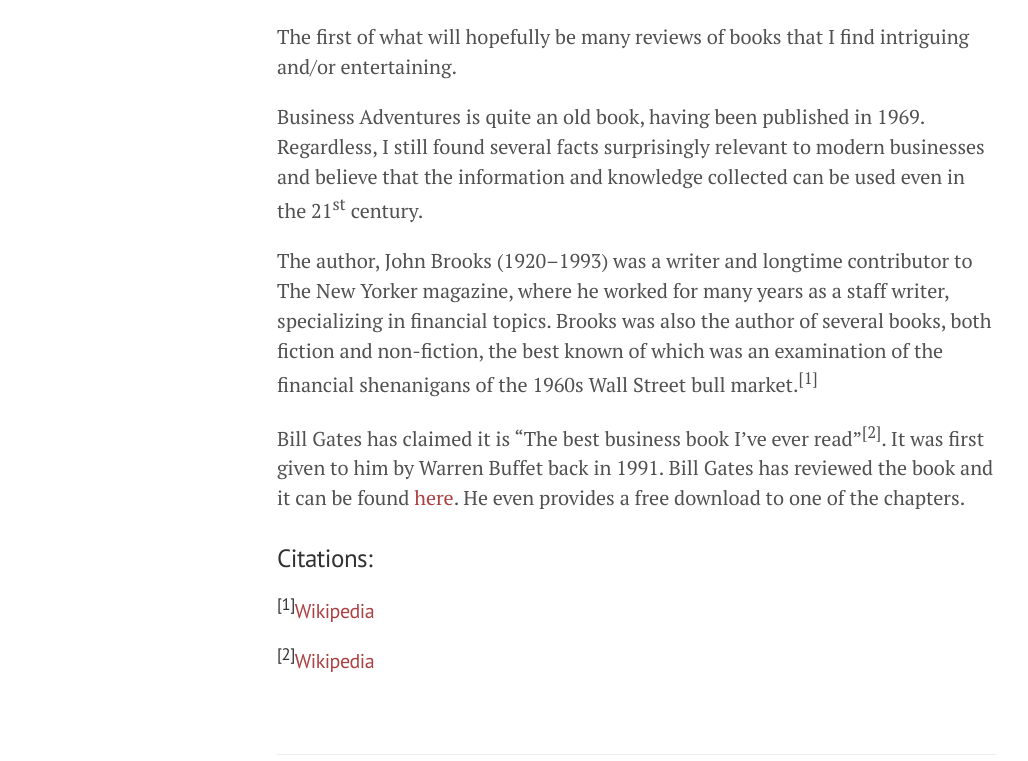
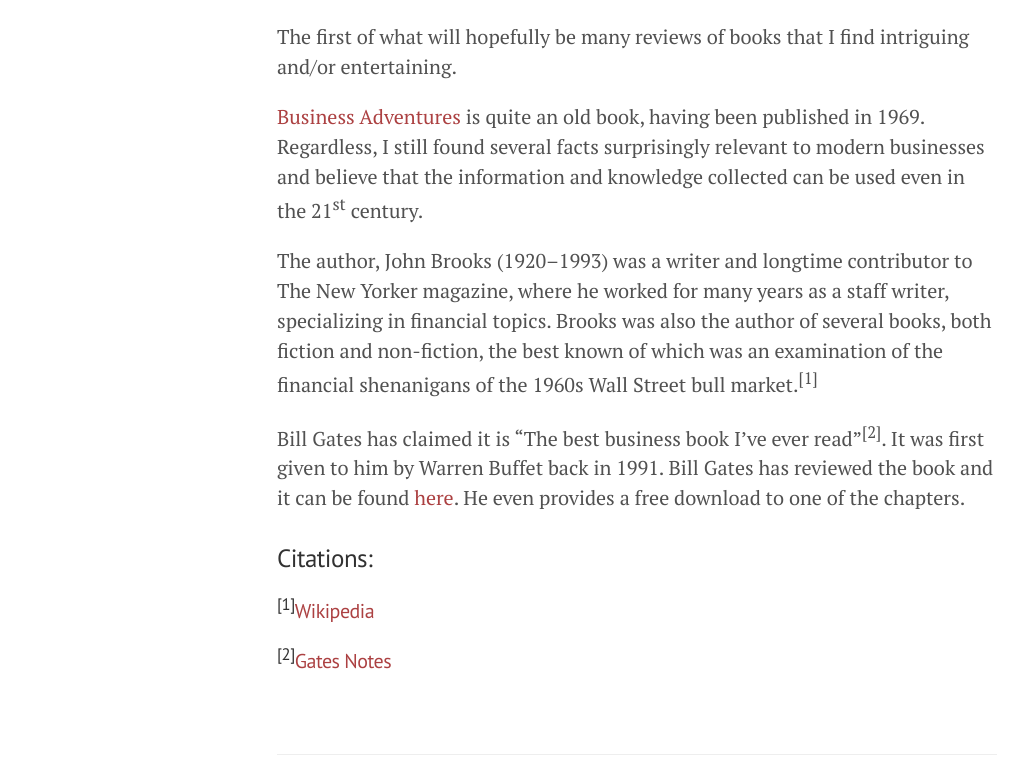
Before and after one commit to uknj/uknj.github.io, a Jekyll site: the page built from _posts/2015-08-30-book-review-business-adventures.md, in a window 1280 px wide. Shown: the part 260-1021 px from the top of the page, without its empty margins (3-1031 px from the left). Built offline with Jekyll 4.4.1, drawn with Linux system fonts in a browser that asks for light colours.

Commit message:
Update 2015-08-30-book-review-business-adventures.md

```diff
--- a/_posts/2015-08-30-book-review-business-adventures.md
+++ b/_posts/2015-08-30-book-review-business-adventures.md
@@ -5,7 +5,7 @@ title: Book Review! Business Adventures, by John Brooks.
 
 The first of what will hopefully be many reviews of books that I find intriguing and/or entertaining.
 
-Business Adventures is quite an old book, having been published in 1969. Regardless, I still found several facts surprisingly relevant to modern businesses and believe that the information and knowledge collected can be used even in the 21<sup>st</sup> century.
+[Business Adventures](https://www.goodreads.com/book/show/4191136-business-adventures) is quite an old book, having been published in 1969. Regardless, I still found several facts surprisingly relevant to modern businesses and believe that the information and knowledge collected can be used even in the 21<sup>st</sup> century.
 
 The author, John Brooks (1920–1993) was a writer and longtime contributor to The New Yorker magazine, where he worked for many years as a staff writer, specializing in financial topics. Brooks was also the author of several books, both fiction and non-fiction, the best known of which was an examination of the financial shenanigans of the 1960s Wall Street bull market.<sup>[1]</sup>
 
@@ -16,4 +16,4 @@ Bill Gates has claimed it is "The best business book I've ever read"<sup>[2]</su
 ###Citations:
 
 ######<sup>[1]</sup>[Wikipedia](https://en.wikipedia.org/wiki/John_Brooks_%28writer%29)
-######<sup>[2]</sup>[Wikipedia](http://www.gatesnotes.com/Books/Business-Adventures)
+######<sup>[2]</sup>[Gates Notes](http://www.gatesnotes.com/Books/Business-Adventures)
```
